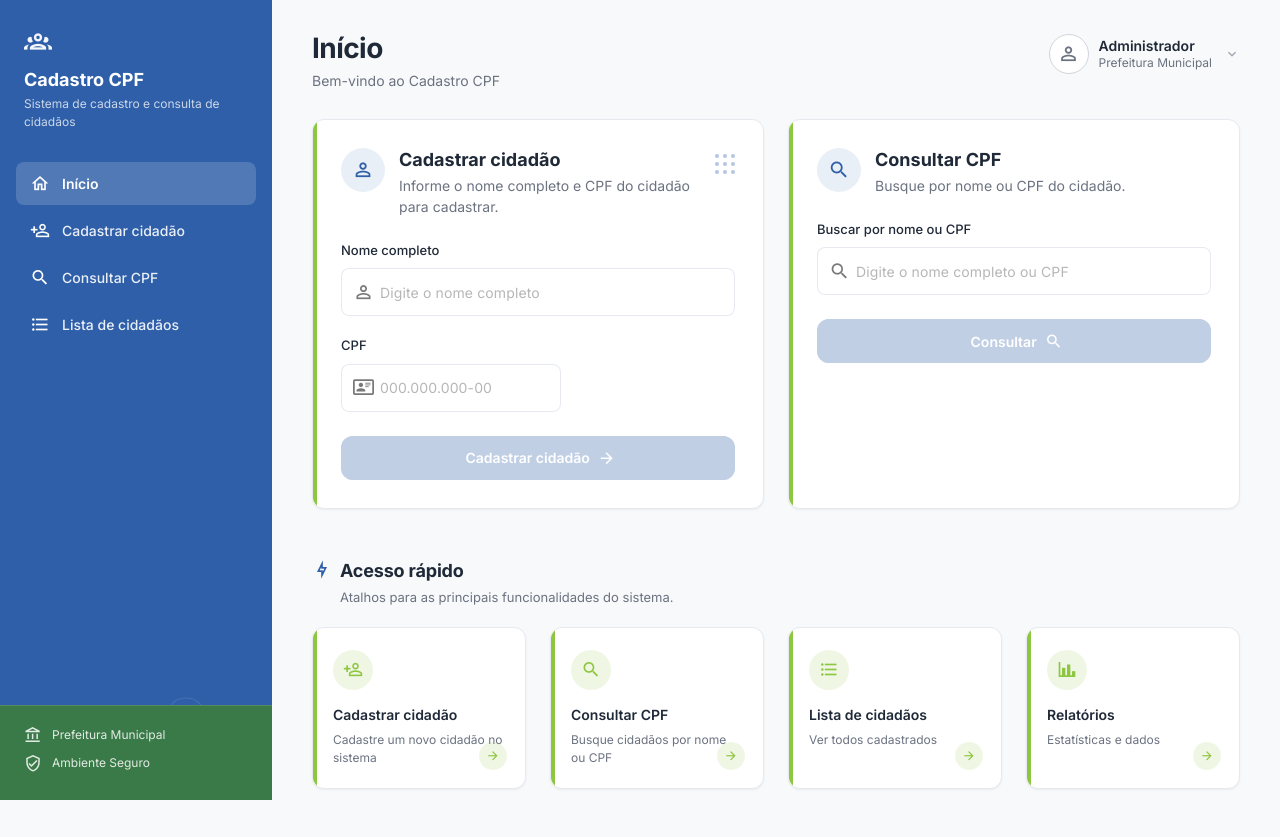
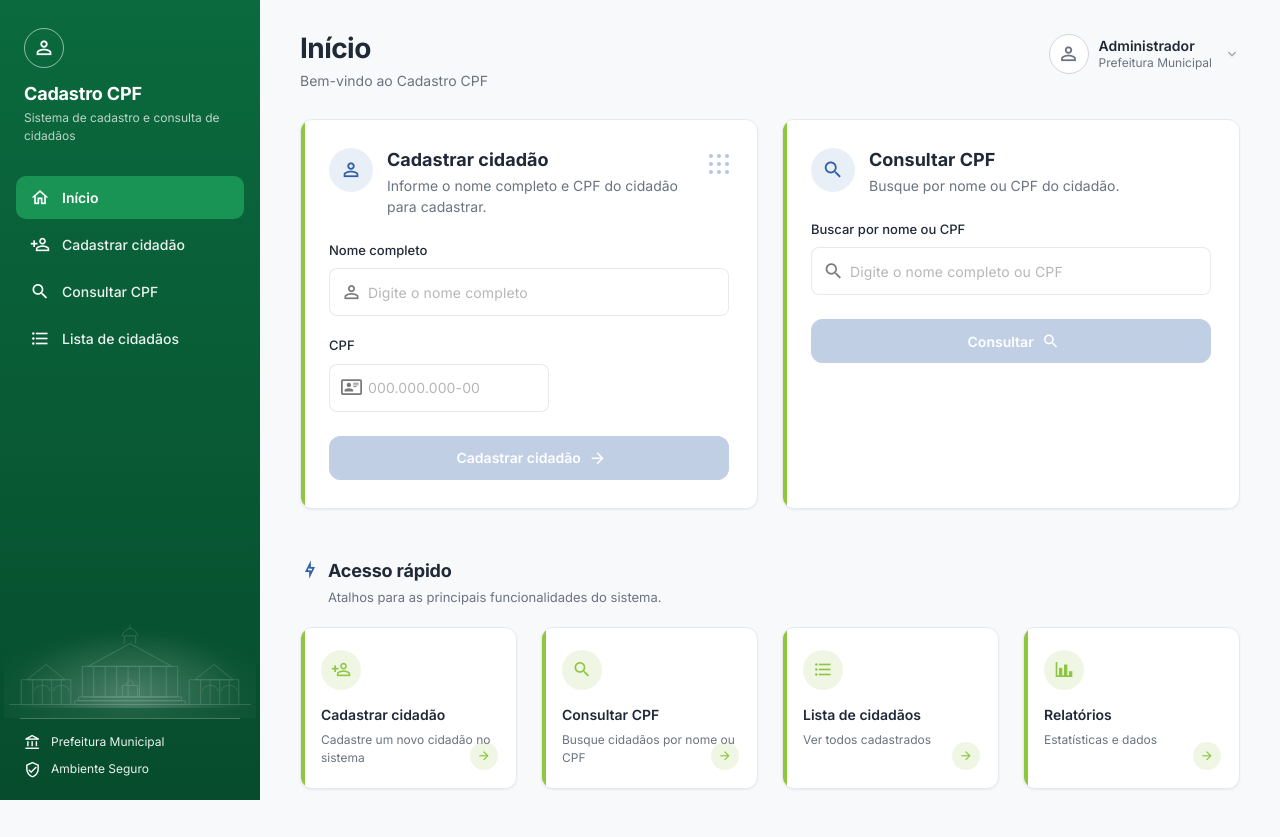
Before and after one commit to camilagoulartsoares/citizen-registry, a Vue app in the folder frontend/: page / in a window 1280 px wide. Built offline with nearby package versions, Linux system fonts and the light colour scheme; no server answers.

Commit message:
feat: refine sidebar to match reference design
Apply green gradient, prefecture line art with glow, footer divider,
and active menu styling aligned with the institutional layout.

```diff
--- a/frontend/src/assets/styles/main.css
+++ b/frontend/src/assets/styles/main.css
@@ -17,9 +17,10 @@
   --color-border: #e6eaf0;
   --color-error: #dc2626;
 
-  --sidebar-width: 272px;
-  --sidebar-blue: #2e5fa8;
-  --sidebar-footer-green: #3a7a48;
+  --sidebar-width: 260px;
+  --sidebar-gradient: linear-gradient(180deg, #0b6a3e 0%, #064c2d 100%);
+  --sidebar-active: #1a9455;
+  --sidebar-nav-radius: 10px;
 
   --radius-card: 12px;
   --radius-btn: 12px;
@@ -51,7 +52,7 @@ body {
 .app-sidebar {
   width: var(--sidebar-width);
   min-width: var(--sidebar-width);
-  background: var(--sidebar-blue);
+  background: var(--sidebar-gradient);
   color: #fff;
   display: flex;
   flex-direction: column;
@@ -396,9 +397,15 @@ body {
   padding: 28px 24px 24px;
 }
 
-.sidebar-brand__icon {
-  margin-bottom: 12px;
-  opacity: 0.95;
+.sidebar-brand__icon-wrap {
+  width: 40px;
+  height: 40px;
+  border-radius: 50%;
+  border: 1.5px solid rgba(255, 255, 255, 0.55);
+  display: flex;
+  align-items: center;
+  justify-content: center;
+  margin-bottom: 14px;
 }
 
 .sidebar-brand__title {
@@ -407,12 +414,13 @@ body {
   color: #fff;
   margin: 0 0 4px;
   line-height: 1.3;
+  letter-spacing: -0.01em;
 }
 
 .sidebar-brand__subtitle {
   font-size: 12px;
   font-weight: 400;
-  color: rgba(255, 255, 255, 0.75);
+  color: rgba(255, 255, 255, 0.72);
   margin: 0;
   line-height: 1.45;
 }
@@ -428,8 +436,8 @@ body {
   gap: 12px;
   padding: 11px 14px;
   margin-bottom: 4px;
-  border-radius: var(--radius-nav);
-  color: rgba(255, 255, 255, 0.9);
+  border-radius: var(--sidebar-nav-radius);
+  color: rgba(255, 255, 255, 0.92);
   text-decoration: none;
   font-size: 14px;
   font-weight: 500;
@@ -437,11 +445,11 @@ body {
 }
 
 .sidebar-nav__item:hover {
-  background: var(--color-primary-light);
+  background: rgba(255, 255, 255, 0.08);
 }
 
 .sidebar-nav__item--active {
-  background: var(--color-primary-light);
+  background: var(--sidebar-active);
   color: #fff;
   font-weight: 600;
 }
@@ -449,32 +457,70 @@ body {
 .sidebar-bottom {
   position: relative;
   margin-top: auto;
+  flex-shrink: 0;
 }
 
 .sidebar-decoration {
+  position: relative;
+  height: 132px;
+  width: 100%;
+  pointer-events: none;
+  overflow: visible;
+}
+
+.sidebar-decoration__glow {
   position: absolute;
-  left: 0;
-  right: 0;
+  left: 50%;
+  bottom: 10px;
+  transform: translateX(-50%);
+  width: 220px;
+  height: 120px;
+  background: radial-gradient(
+    ellipse 75% 70% at 50% 88%,
+    rgba(255, 255, 255, 0.2) 0%,
+    rgba(255, 255, 255, 0.08) 42%,
+    transparent 72%
+  );
+  z-index: 0;
+}
+
+.sidebar-decoration__glow--outer {
+  width: 252px;
+  height: 140px;
   bottom: 0;
-  height: 130px;
-  opacity: 0.1;
-  pointer-events: none;
+  background: radial-gradient(
+    ellipse 85% 75% at 50% 92%,
+    rgba(255, 255, 255, 0.1) 0%,
+    rgba(255, 255, 255, 0.03) 55%,
+    transparent 78%
+  );
   z-index: 0;
-  overflow: hidden;
 }
 
 .sidebar-city-art {
-  width: 100%;
-  height: 100%;
+  position: absolute;
+  left: 50%;
+  bottom: 4px;
+  transform: translateX(-50%);
+  width: calc(100% - 12px);
+  max-width: 248px;
+  height: auto;
   display: block;
+  opacity: 0.18;
+  z-index: 1;
+}
+
+.sidebar-divider {
+  height: 1px;
+  margin: 0 20px;
+  background: rgba(255, 255, 255, 0.25);
+  border: none;
 }
 
 .sidebar-footer {
   position: relative;
-  z-index: 1;
-  padding: 20px 24px 28px;
-  background: var(--sidebar-footer-green);
-  border-top: 1px solid rgba(255, 255, 255, 0.12);
+  z-index: 2;
+  padding: 14px 24px 22px;
 }
 
 .sidebar-footer__item {
@@ -483,8 +529,8 @@ body {
   gap: 10px;
   font-size: 12px;
   font-weight: 400;
-  color: rgba(255, 255, 255, 0.85);
-  margin-bottom: 10px;
+  color: rgba(255, 255, 255, 0.92);
+  margin-bottom: 9px;
 }
 
 .sidebar-footer__item:last-child {
--- a/frontend/src/components/AppSidebar.vue
+++ b/frontend/src/components/AppSidebar.vue
@@ -22,9 +22,9 @@ function isActive(key) {
 <template>
   <aside class="app-sidebar">
     <div class="sidebar-brand">
-      <v-icon class="sidebar-brand__icon" size="28" color="white">
-        mdi-account-group-outline
-      </v-icon>
+      <div class="sidebar-brand__icon-wrap">
+        <v-icon size="22" color="white">mdi-account-outline</v-icon>
+      </div>
       <h1 class="sidebar-brand__title">Cadastro CPF</h1>
       <p class="sidebar-brand__subtitle">
         Sistema de cadastro e consulta de cidadãos
@@ -46,16 +46,20 @@ function isActive(key) {
 
     <div class="sidebar-bottom">
       <div class="sidebar-decoration">
+        <div class="sidebar-decoration__glow sidebar-decoration__glow--outer" aria-hidden="true" />
+        <div class="sidebar-decoration__glow" aria-hidden="true" />
         <SidebarCityArt />
       </div>
 
+      <div class="sidebar-divider" role="separator" />
+
       <div class="sidebar-footer">
         <div class="sidebar-footer__item">
-          <v-icon size="18" color="rgba(255,255,255,0.85)">mdi-bank-outline</v-icon>
+          <v-icon size="17" color="white">mdi-bank-outline</v-icon>
           <span>Prefeitura Municipal</span>
         </div>
         <div class="sidebar-footer__item">
-          <v-icon size="18" color="rgba(255,255,255,0.85)">mdi-shield-check-outline</v-icon>
+          <v-icon size="17" color="white">mdi-shield-check-outline</v-icon>
           <span>Ambiente Seguro</span>
         </div>
       </div>
--- a/frontend/src/components/SidebarCityArt.vue
+++ b/frontend/src/components/SidebarCityArt.vue
@@ -1,59 +1,134 @@
 <template>
   <svg
     class="sidebar-city-art"
-    viewBox="0 0 272 130"
+    viewBox="0 0 260 128"
     fill="none"
     xmlns="http://www.w3.org/2000/svg"
     aria-hidden="true"
   >
-    <!-- Line art decorativa — prefeitura / cityscape -->
+    <!-- Linha do solo -->
+    <path d="M4 118 H256" stroke="white" stroke-width="0.9" stroke-linecap="round" />
+
+    <!-- Degraus centrais -->
     <path
-      d="M0 118 H272"
+      d="M72 118 H188 V114 H72 Z M76 114 H184 V110 H76 Z"
       stroke="white"
-      stroke-width="1.2"
-      stroke-linecap="round"
+      stroke-width="0.85"
+      stroke-linejoin="round"
     />
+
+    <!-- Corpo principal — colunas e frontão triangular -->
     <path
-      d="M24 118 V78 H52 V118 M30 78 V62 H46 V78"
+      d="M80 110 H180 V78 H80 Z"
       stroke="white"
-      stroke-width="1.2"
+      stroke-width="0.9"
       stroke-linejoin="round"
     />
     <path
-      d="M62 118 V70 H98 V118 M68 70 V54 H76 V62 H84 V54 H92 V70"
+      d="M86 78 H174 L130 54 L86 78 Z"
       stroke="white"
-      stroke-width="1.2"
+      stroke-width="0.9"
+      stroke-linejoin="round"
+    />
+
+    <!-- Colunas neoclássicas -->
+    <path
+      d="M92 78 V110 M104 78 V110 M116 78 V110 M128 78 V110 M140 78 V110 M152 78 V110 M168 78 V110"
+      stroke="white"
+      stroke-width="0.85"
+      stroke-linecap="round"
+    />
+    <path d="M90 78 H170" stroke="white" stroke-width="0.75" />
+    <path d="M90 110 H170" stroke="white" stroke-width="0.75" />
+
+    <!-- Cúpula / torre central -->
+    <path
+      d="M124 54 V46 H136 V54"
+      stroke="white"
+      stroke-width="0.85"
       stroke-linejoin="round"
     />
     <path
-      d="M108 118 V82 H144 V118 M114 82 V66 H138 V82 M120 66 V58 H132 V66"
+      d="M122 46 C122 42 128 38 130 38 C132 38 138 42 138 46"
       stroke="white"
-      stroke-width="1.2"
+      stroke-width="0.85"
+      stroke-linecap="round"
+    />
+    <path d="M130 38 V34" stroke="white" stroke-width="0.75" stroke-linecap="round" />
+
+    <!-- Asa esquerda -->
+    <path
+      d="M16 118 V92 H68 V118"
+      stroke="white"
+      stroke-width="0.85"
       stroke-linejoin="round"
     />
     <path
-      d="M154 118 V72 H198 V118 M160 72 V48 H192 V72 M168 48 V40 H184 V48"
+      d="M22 92 H62 L42 76 L22 92 Z"
       stroke="white"
-      stroke-width="1.2"
+      stroke-width="0.85"
       stroke-linejoin="round"
     />
     <path
-      d="M208 118 V76 H248 V118 M214 76 V60 H226 V76 M232 76 V52 H242 V76 M236 52 V44 H238 V52"
+      d="M28 92 V118 M38 92 V118 M48 92 V118 M58 92 V118"
       stroke="white"
-      stroke-width="1.2"
+      stroke-width="0.8"
+      stroke-linecap="round"
+    />
+
+    <!-- Asa direita -->
+    <path
+      d="M192 118 V92 H244 V118"
+      stroke="white"
+      stroke-width="0.85"
       stroke-linejoin="round"
     />
     <path
-      d="M118 66 C118 58 126 52 136 52 C146 52 154 58 154 66"
+      d="M198 92 H238 L218 76 L198 92 Z"
       stroke="white"
-      stroke-width="1.2"
+      stroke-width="0.85"
+      stroke-linejoin="round"
+    />
+    <path
+      d="M204 92 V118 M214 92 V118 M224 92 V118 M234 92 V118"
+      stroke="white"
+      stroke-width="0.8"
       stroke-linecap="round"
     />
+
+    <!-- Arcos nas alas -->
     <path
-      d="M170 40 C170 34 176 28 186 28 C196 28 202 34 202 40"
+      d="M30 104 C30 100 34 98 38 98 C42 98 46 100 46 104"
       stroke="white"
-      stroke-width="1.2"
-      stroke-linecap="round"
+      stroke-width="0.75"
+    />
+    <path
+      d="M50 104 C50 100 54 98 58 98 C62 98 66 100 66 104"
+      stroke="white"
+      stroke-width="0.75"
+    />
+    <path
+      d="M206 104 C206 100 210 98 214 98 C218 98 222 100 222 104"
+      stroke="white"
+      stroke-width="0.75"
+    />
+    <path
+      d="M226 104 C226 100 230 98 234 98 C238 98 242 100 242 104"
+      stroke="white"
+      stroke-width="0.75"
+    />
+
+    <!-- Porta central -->
+    <path
+      d="M122 110 V98 H138 V110"
+      stroke="white"
+      stroke-width="0.8"
+      stroke-linejoin="round"
+    />
+    <path
+      d="M126 98 C126 94 130 92 130 92 C130 92 134 94 134 98"
+      stroke="white"
+      stroke-width="0.75"
     />
   </svg>
 </template>
```
